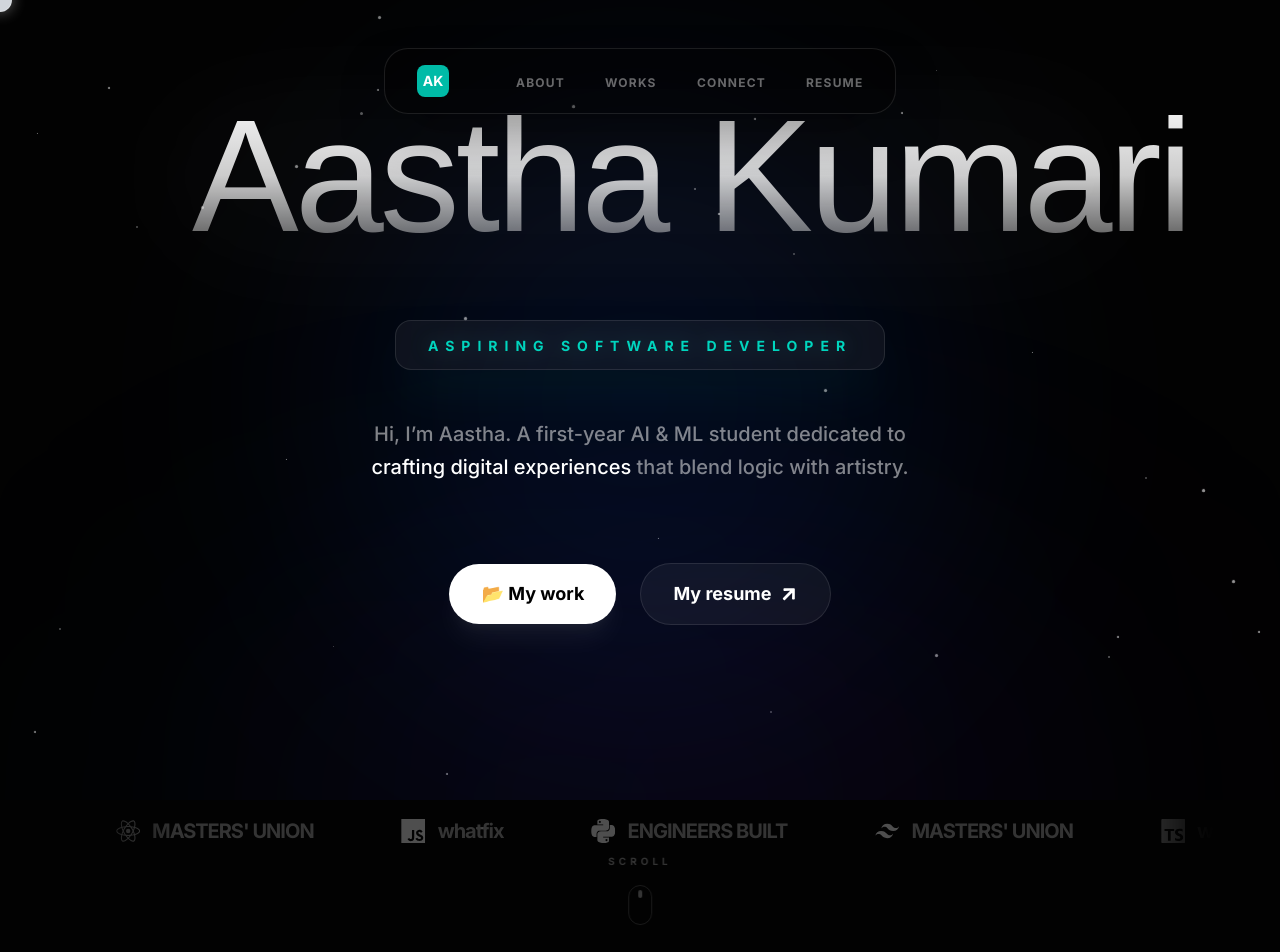
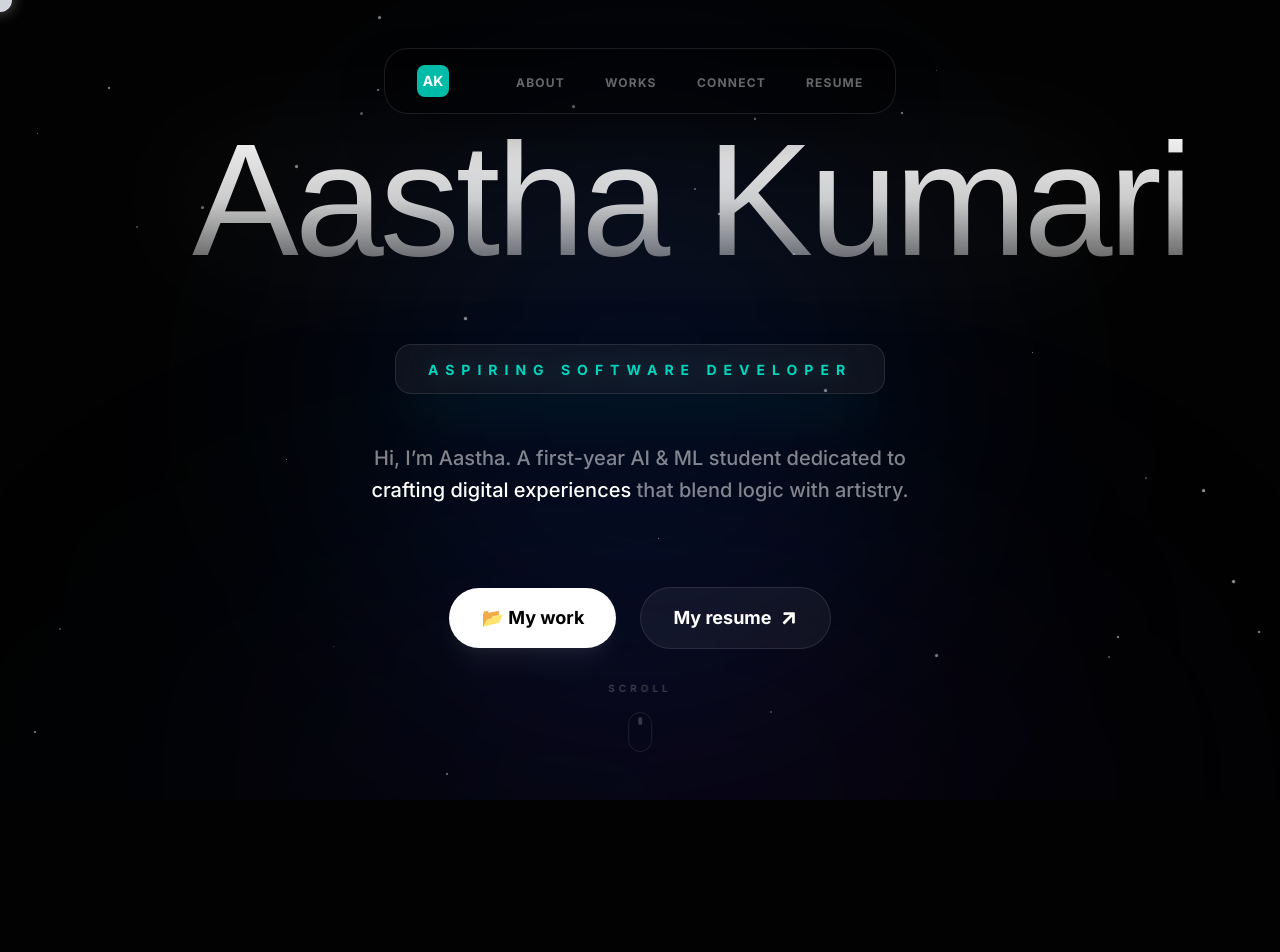
Before and after one commit to aasthakumari03/updated_Portfolio, a Next.js app: page / in a window 1280 px wide. Shown: the top 952 px of the page. Built offline with nearby package versions, Linux system fonts and the light colour scheme; a web font is replaced by a local one.

Commit message:
style: remove social proof marquee from home page

```diff
--- a/app/page.tsx
+++ b/app/page.tsx
@@ -1,8 +1,8 @@
 "use client";
 import NavHeader from "@/components/NavHeader";
 import Image from "next/image";
-import Marquee from "@/components/Marquee";
 import ProjectCard from "@/components/ProjectCard";
+
 
 
 import {
@@ -31,14 +31,7 @@ import {
 
 
 export default function Home() {
-  const companies = [
-    { name: "ENGINEERS BUILT", icon: SiNextdotjs },
-    { name: "MASTERS' UNION", icon: SiReact },
-    { name: "whatfix", icon: SiJavascript },
-    { name: "ENGINEERS BUILT", icon: SiPython },
-    { name: "MASTERS' UNION", icon: SiTailwindcss },
-    { name: "whatfix", icon: SiTypescript },
-  ];
+
 
   const projects = [
     {
@@ -154,17 +147,7 @@ export default function Home() {
           </a>
         </div>
 
-        {/* Social Proof Marquee */}
-        <div className="mt-48 w-full max-w-6xl animate-fade-in [animation-delay:800ms] opacity-60 hover:opacity-100 transition-opacity duration-1000">
-          <Marquee speed={40}>
-            {companies.map((company, i) => (
-              <div key={i} className="flex items-center gap-3 mx-6 grayscale hover:grayscale-0 transition-all duration-700 cursor-default group">
-                <company.icon size={24} className="text-white/30 group-hover:text-teal-400 transition-colors" />
-                <span className="text-xl font-bold tracking-tighter whitespace-nowrap text-white/20 group-hover:text-white transition-colors">{company.name}</span>
-              </div>
-            ))}
-          </Marquee>
-        </div>
+
       </section>
 
       {/* Section 2: About Me */}
```
